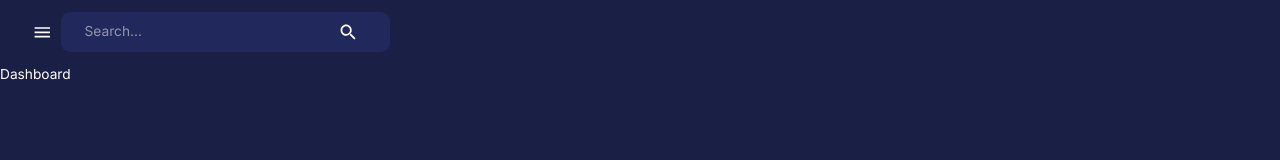
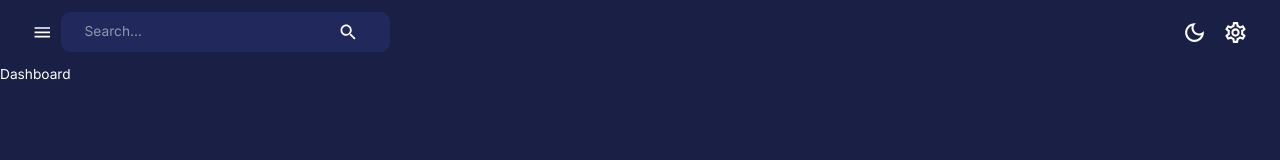
Before and after one commit to huzbasicamila/MERN-Admin-Dashboard, a React (Create React App) app in the folder client/: page /dashboard in a window 1280 px wide. Shown: the top 160 px of the page. Built offline with nearby package versions, Linux system fonts and the light colour scheme.

Commit message:
Right side of NAVBAR

```diff
--- a/client/src/components/Navbar.jsx
+++ b/client/src/components/Navbar.jsx
@@ -3,13 +3,14 @@ import { LightModeOutlined,
         DarkModeOutlined,
         Menu as MenuIcon,
         Search,
-        ŞettingsOutlined,
+
         ArrowDropDownOutlined } from '@mui/icons-material';
 import FlexBetween from './FlexBetween';
 import { useDispatch } from 'react-redux';
 import { setMode } from '../state';
 import profileImage from "../assets/profile.jpg"
 import { AppBar, Icon, IconButton, InputBase, Toolbar, useTheme } from '@mui/material';
+import { SettingsOutlined } from '@mui/icons-material';
 
 
 const Navbar = ()=> {
@@ -43,6 +44,22 @@ const Navbar = ()=> {
         </FlexBetween>
     </FlexBetween>
 
+    {/*Right side*/}
+    <FlexBetween gap="1.5 rem">
+    <IconButton onClick={()=> dispatch(setMode())}>
+        {theme.palette.mode === "dark" ? (
+            <DarkModeOutlined sx={{ fontSize: "25px"}}/>
+        ) : (
+            <LightModeOutlined sx={{ fontSize: "25px"}}/>
+        )
+    }
+    </IconButton>
+    <IconButton>
+        <SettingsOutlined sx={{ fontSize: "25px"}}/>
+
+    </IconButton>
+
+    </FlexBetween>
     </Toolbar>
     </AppBar>
 
```
